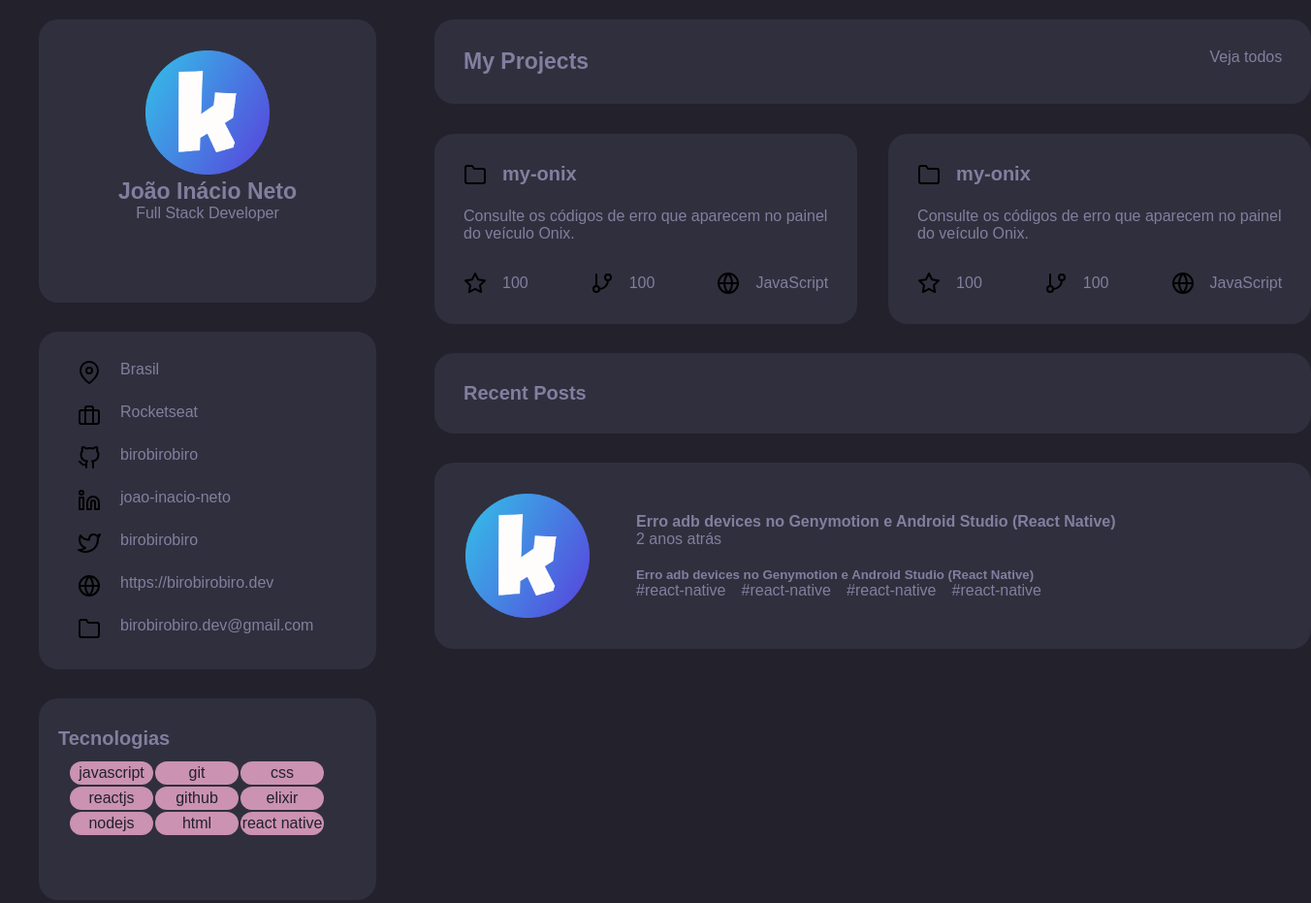
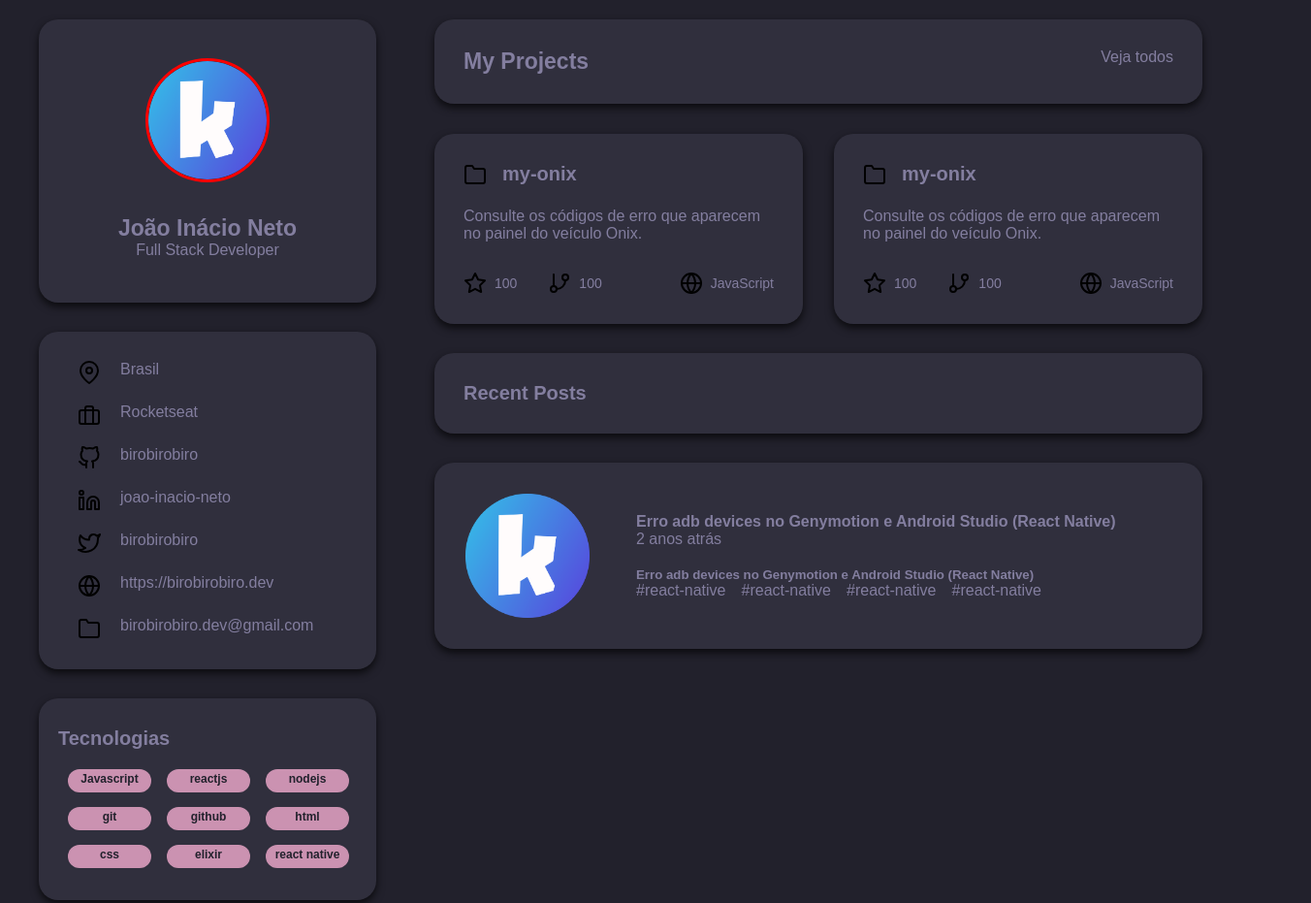
Before and after one commit to jonatas00015/primeiro, a plain HTML site: page projeto 1/index.html in a window 1280 px wide. Shown: the part 20-951 px from the top of the page at 97% size, 1352 px wide, since content can reach past the window. Drawn offline with Linux system fonts and the light colour scheme; a web font is replaced by a local one.

Commit message:
terminei o css

```diff
--- a/projeto 1/index.html
+++ b/projeto 1/index.html
@@ -16,7 +16,7 @@
     <div class="container">
       <aside>
         <div id="divaside1">
-          <div>
+          <div id="img">
             <img
               class="perfil"
               src="assets/Mask group.png"
@@ -103,51 +103,23 @@
 
         <div id="divaside3">
           <h3>Tecnologias</h3>
-          <table>
-            <tr>
-              <th>
-                <div class="divth">
-                  <p>javascript</p>
+          <div id="container2">
+            <div>
+              <p>Javascript</p>
+              <p>git</p>
+              <p>css</p>
             </div>
-              </th>
-
-              <th>
-                <p>git</p>
-              </th>
-
-              <th>
-                <p>css</p>
-              </th>
-            </tr>
-
-            <tr>
-              <th>
+            <div>
               <p>reactjs</p>
-              </th>
-
-              <th>
               <p>github</p>
-              </th>
-
-              <th>
               <p>elixir</p>
-              </th>
-            </tr>
-
-            <tr>
-              <th>
+            </div>
+            <div>
               <p>nodejs</p>
-              </th>
-
-              <th>
               <p>html</p>
-              </th>
-
-              <th>
               <p>react native</p>
-              </th>
-            </tr>
-          </table>
+            </div>
+          </div>
         </div>
 
         <div id="divaside4">
@@ -183,12 +155,13 @@
               <img src="assets/folder.svg" alt="" />
               <h3 class="h3f">my-onix</h3>
             </div>
-            <p class="ponix">
+              <p class="p-onix">
                 Consulte os códigos de erro que aparecem no painel do veículo
                 Onix.
               </p>
 
               <ul class="listaonix">
+                <div class="div-li">
                   <li class="lionix">
                     <img src="assets/star.svg" alt="" />
                     <p>100</p>
@@ -198,6 +171,7 @@
                     <img src="assets/git-branch.svg" alt="" />
                     <p>100</p>
                   </li>
+                </div>
 
               <li class="lionix">
                 <img src="assets/globe.svg" alt="" />
@@ -211,12 +185,13 @@
               <img src="assets/folder.svg" alt="" />
               <h3 class="h3f">my-onix</h3>
             </div>
-            <p class="ponix">
+              <p class="p-onix">
                 Consulte os códigos de erro que aparecem no painel do veículo
                 Onix.
               </p>
 
               <ul class="listaonix">
+                <div class="div-li">
                   <li class="lionix">
                     <img src="assets/star.svg" alt="" />
                     <p>100</p>
@@ -226,6 +201,7 @@
                     <img src="assets/git-branch.svg" alt="" />
                     <p>100</p>
                   </li>
+                </div>
 
               <li class="lionix">
                 <img src="assets/globe.svg" alt="" />
@@ -233,6 +209,7 @@
               </li>
             </ul>
           </div>
+
         </div>
 
         <div id="Recent">
@@ -240,7 +217,7 @@
         </div>
 
         <div id="erro">
-          <img class="perfil" src="assets/Mask group.png" alt="" />
+          <img id="img-erro" src="assets/Mask group.png" alt="" />
 
           <div id="erroadb">
             <h4>
--- a/projeto 1/style.css
+++ b/projeto 1/style.css
@@ -46,11 +46,19 @@ a{
 #divaside1 {
     background-color: #302F3D;
     text-align: center;
-    padding: 32px 0 ;
+    padding: 10px 0 ;
     border-radius: 20px;
     width: 348px;
     height: 292px;
+    box-shadow: 0 4px 8px 0 rgba(0, 0, 0, 0.7);
 
+}
+
+.perfil {
+    width: 128px;
+    border: solid 3px #ff0000;
+    border-radius: 100px;
+    margin: 30px;
 
 }
 
@@ -63,6 +71,7 @@ a{
     border-radius: 20px;
     width: 348px;
     height: 348px;
+    box-shadow: 0 4px 8px 0 rgba(0, 0, 0, 0.7);
 
 }
 
@@ -72,8 +81,32 @@ a{
     border-radius: 20px;
     width: 348px;
     height: 208px;
+    box-shadow: 0 4px 8px 0 rgba(0, 0, 0, 0.7);
 
 }
+
+#container2 {
+    display: flex;
+    gap: 1rem;
+    margin: 20px 0 0 10px;
+
+}
+
+#container2 div p {
+    background-color: #CB92B1;
+    border-radius: 20px;
+    text-align: center;
+    color:#22212C;
+    margin: 0 0 15px;
+    font-size: 12px;
+    width: 86px;
+    height: 24px;
+    padding: 3px;
+    font-weight: 600;
+
+}
+
+
 
 #divaside4 {
     background-color: #302F3D;
@@ -81,7 +114,17 @@ a{
     border-radius: 20px;
     width: 348px;
     height: 349px;
+    box-shadow: 0 4px 8px 0 rgba(0, 0, 0, 0.7);
 
+}
+
+#ul2{
+    padding: 20px 100px 0 40px;
+}
+
+#ul2 li {
+    margin: 0 0 15px;
+    font-size: 15px;
 }
 
 #divaside5 {
@@ -90,7 +133,19 @@ a{
     border-radius: 20px;
     width: 348px;
     height: 352px;
+    box-shadow: 0 4px 8px 0 rgba(0, 0, 0, 0.7);
 }
+
+#ul3{
+    padding: 20px 160px 0 40px;
+}
+
+#ul3 li {
+    margin: 0 0 15px;
+    font-size: 15px;
+}
+
+
 aside {
     display: flex;
     flex-direction: column;
@@ -111,6 +166,7 @@ main {
     border-radius: 20px;
     padding: 30px;
     margin: 0 0 31px;
+    box-shadow: 0 4px 8px 0 rgba(0, 0, 0, 0.7);
 }
 
 #projects {
@@ -122,27 +178,37 @@ main {
     background-color: #302F3D;
     border-radius: 20px;
     padding: 30px 30px 0 30px;
+    box-shadow: 0 4px 8px 0 rgba(0, 0, 0, 0.7);
+
 }
+
+.div-li {
+    display: flex;
+    gap: 2rem;
+}
+
 .myonix {
     display: flex;
     gap: 1rem;
     margin: 0 0 22px;
 }
 
-.ponix {
+.p-onix {
     margin: 0 0 30px;
 }
 .listaonix {
     display: flex;
     justify-content: center;
-    gap: 4rem;
+    justify-content: space-between;
     list-style: none;
     margin: 0 0 30px;
+    gap:2rem;
 }
 .lionix{
     display: flex;
-    gap: 1rem;
+    gap: 0.5rem;
     align-items:center;
+    font-size: 14px;
 }
 
 #Recent{
@@ -150,6 +216,7 @@ main {
     margin: 30px 0 ;
     border-radius: 20px;
     background-color: #302F3D ;
+    box-shadow: 0 4px 8px 0 rgba(0, 0, 0, 0.7);
 }
 
 #erro {
@@ -159,6 +226,7 @@ main {
     background-color: #302F3D;
     border-radius: 20px;
     align-items: center;
+    box-shadow: 0 4px 8px 0 rgba(0, 0, 0, 0.7);
 }
 
 .h5erro {
@@ -169,6 +237,10 @@ main {
     display: flex;
     list-style: none;
     gap: 1rem;
+}
+
+#img-erro {
+    width: 128px;
 }
 
 #ul1 {
@@ -183,43 +255,3 @@ main {
     row-gap: 20px;
 
 }
-
-#ul2{
-    padding: 20px 100px 40px 40px ;
-
-}
-
-#ul3{
-    padding: 20px 180px 40px 40px;
-
-}
-
-table {
-    padding: 0 10px;
-    margin-top: 10px;
-    color: #22212C;
-}
-
-th {
-    background-color: #CB92B1;
-    border-radius: 30px;
-    width: 86px;
-    height: 24px;
-
-}
-tr th p {
-    color: #22212C;
-}
-
-.perfil {
-    width: 128px;
-}
-
-#ulTecnologias{
-    Display:flex ;
-
-}
-
-img {
-    color: #837E9F;
-}
```
Lines whose indentation alone changed are shown as unchanged.
